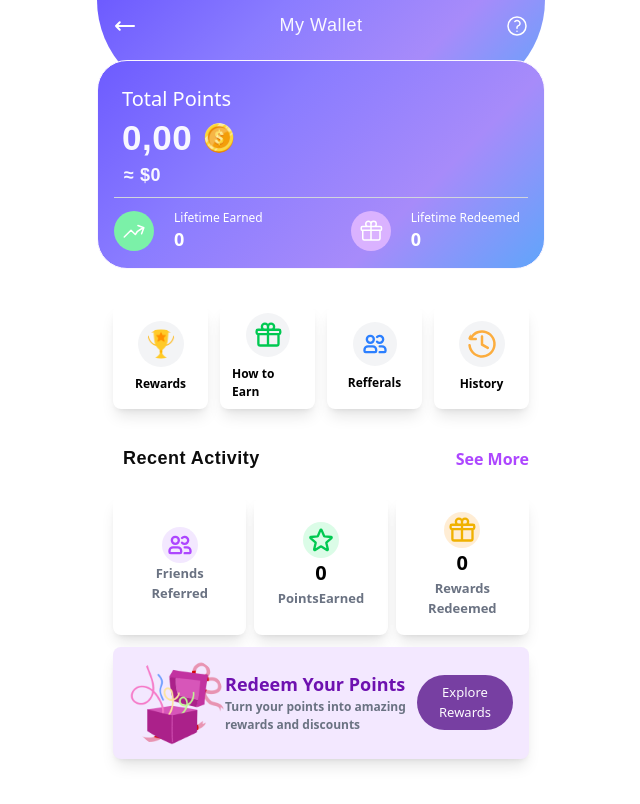
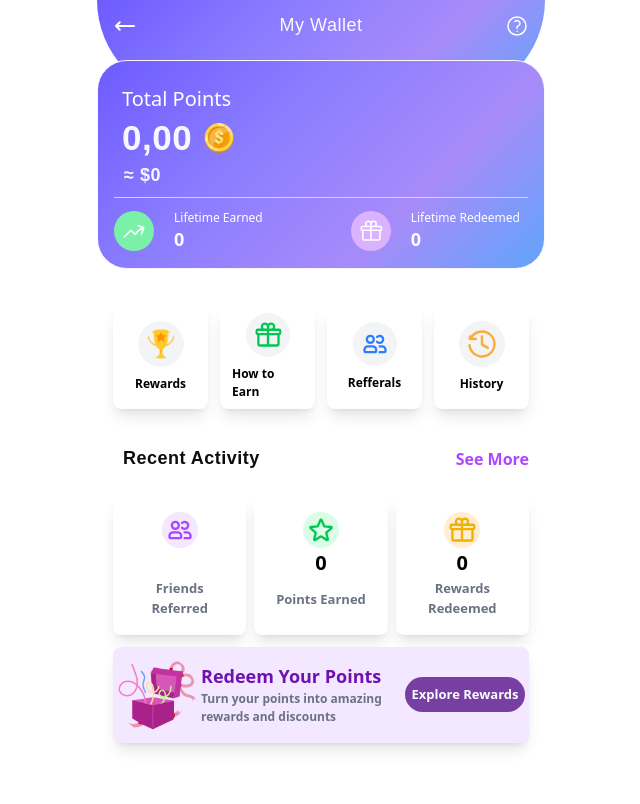
Before and after one commit to Habiba712/ECBI-frontend, a Next.js app: page /pages/wallet in a window 1280 px wide. Shown: the top 804 px of the page, without its empty margins (319-959 px from the left). Built offline with nearby package versions, Linux system fonts and the light colour scheme.

Commit message:
semifinished wallet page

```diff
--- a/app/pages/notif/page.js
+++ b/app/pages/notif/page.js
@@ -7,6 +7,7 @@ import Image from "next/image";
 import MailIcon from "../../../public/svg/mail";
 import DeleteIcon from "../../../public/svg/delete";
 import { setRef } from "@mui/material";
+import { formatDistanceToNow } from "date-fns";
 
 
 
@@ -131,7 +132,7 @@ see updates here.
             </div>
             {
                 notifs?.length > 0 && (
-                    <div className="flex flex-col gap-3 p-4 text-sm " >
+                    <div className="flex flex-col gap-3 py-4 px-2 text-sm " >
                         {notifs?.length > 0 && (
                             <div className="flex flex-col w-full">
                                 {notifs
@@ -167,29 +168,27 @@ see updates here.
                                         {/* Action / Timestamp Container Right-Aligned */}
                                         <div className="flex flex-col items-end flex-shrink-0 ms-auto">
                                             <span className="text-[11px]  text-gray-400 whitespace-nowrap">
-                                                {new Date(notif?.createdAt).toLocaleTimeString([], { hour: '2-digit', minute: '2-digit', day: '2-digit', month: '2-digit', year: 'numeric' })}
+                                                {formatDistanceToNow(new Date(notif?.createdAt), {addSuffix: true})}
+
                                             </span>
-                                            {/* Optional 'View' badge if needed to fully match screen 2
-                                            <span className="mt-1 text-[10px] font-semibold text-red-500 bg-red-50 px-2 py-0.5 rounded-full">
-                                                .
-                                            </span> */}
+
                                         </div>
                                         {/* appears slidin to the left */}
                                         {
                                             activeNotifId && ref.current == notif?._id && (
-                                                <div className="flex "
+                                                <div className="flex gap-1"
                                                     key={notif?._id}
                                                 >
-                                                    <div className="p-3">
+                                                    <div className="">
                                                         <button
                                                             onClick={() => markAsRead(notif?._id)}
-                                                            className="cursor-pointer hover:scale-[1.5] transtion ease-in-out duration-300"
+                                                            className="bg-gray-100 p-2 rounded-full cursor-pointer hover:scale-[1.5] transtion ease-in-out duration-300"
                                                         > <MailIcon className="w-5 h-5 text-blue-600" /></button>
                                                     </div>
-                                                    <div className="p-3">
+                                                    <div className="">
                                                         <button
                                                             onClick={() => handleDelete(notif?._id)}
-                                                            className="cursor-pointer hover:scale-[1.5] transtion ease-in-out duration-300"
+                                                            className="bg-gray-100 p-2 rounded-full cursor-pointer hover:scale-[1.5] transtion ease-in-out duration-300"
                                                         > <DeleteIcon
                                                                 className="w-5 h-5 text-red-600" />
                                                         </button>
--- a/app/pages/wallet/page.js
+++ b/app/pages/wallet/page.js
@@ -21,7 +21,7 @@ export default function WalletPage() {
     const [earnedPoints, setEarnedPoints] = useState(0);
     const [redeemedPoints, setRedeemedPoints] = useState(0);
     const [userId, setUserId] = useState(0);
-    const [token, setToken]= useState(0);
+    const [token, setToken] = useState(0);
     const [loggedInUser, setLoggedInUser] = useState(0);
     const [getReferralLinks, setGetReferralLinks] = useState();
     const [getTotalFriends, setGetTotalFriends] = useState();
@@ -70,10 +70,10 @@ export default function WalletPage() {
         }
     }
     const calculateBalance = (earnedPoints, redeemedPoints) => {
-        if(earnedPoints && redeemedPoints){
+        if (earnedPoints && redeemedPoints) {
             return earnedPoints - redeemedPoints;
         }
-        else if(!redeemedPoints){
+        else if (!redeemedPoints) {
             return earnedPoints;
         }
 
@@ -167,7 +167,7 @@ export default function WalletPage() {
                             </div>
                             <div>
                                 <p className="text-white px-2 text-xl">Lifetime Earned</p>
-                        <p className="text-white px-2 font-semibold " style={{'fontSize':'18px'}}>{earnedPoints}</p>
+                                <p className="text-white px-2 font-semibold " style={{ 'fontSize': '18px' }}>{earnedPoints}</p>
                             </div>
 
                         </div>
@@ -176,7 +176,7 @@ export default function WalletPage() {
                                 <GiftIcon className="w-6 h-6 text-white" />
                             </div>
                             <div><p className="text-white px-2 text-xl">Lifetime Redeemed</p>
-                        <p className="text-white px-2 font-semibold " style={{'fontSize':'18px'}}>{redeemedPoints ? redeemedPoints : 0}</p>
+                                <p className="text-white px-2 font-semibold " style={{ 'fontSize': '18px' }}>{redeemedPoints ? redeemedPoints : 0}</p>
                             </div>
                         </div>
                     </div>
@@ -254,7 +254,7 @@ export default function WalletPage() {
                     <div className="w-full">
                         {
                             getReferralLinks?.length > 0 && (
-                    getReferralLinks?.map((referral) =>(
+                                getReferralLinks?.map((referral) => (
 
                                     referral?.referredUsers?.length > 0 && (
                                         referral?.referredUsers?.map((reff) => (
@@ -285,46 +285,46 @@ export default function WalletPage() {
                     </div>
 
                     <div className="flex gap-2 w-full justify-between">
-            <div className="flex flex-col shadow-lg rounded-lg items-center justify-center bg-white  py-4 px-4 w-full">
+                        <div className="flex flex-col shadow-lg rounded-lg items-center justify-between flex-grow  bg-white  py-4 px-4 w-full">
                             <div className="bg-purple-100 rounded-full p-1 ">
                                 <ClientsIcon className="w-7 h-7 text-purple-500 stroke-2" />
                             </div>
-                <p style={{'fontSize':'20px'}} className="font-semibold">{getTotalFriends} </p>
-                <p style={{'fontSize':'13px','fontWeight':'600'}}  className="text-gray-500 text-lg text-center w-full">Friends Referred</p>
+                            <p style={{ 'fontSize': '20px' }} className="font-semibold">{getTotalFriends} </p>
+                            <p style={{ 'fontSize': '13px', 'fontWeight': '600' }} className="text-gray-500 text-lg text-center w-full min-h-[40px] flex items-center justify-center">Friends Referred</p>
 
                         </div>
-            <div className="flex flex-col shadow-lg rounded-lg items-center justify-center bg-white  py-4 px-4 w-full">
+                        <div className="flex flex-col shadow-lg rounded-lg items-center justify-between flex-grow  bg-white  py-4 px-4 w-full">
                             <div className="bg-green-100 rounded-full p-1 ">
                                 <StarIcon className="w-7 h-7 text-green-500 stroke-2" />
 
                             </div>
-                <p style={{'fontSize':'20px'}} className="font-semibold">{totalBalance}</p>
-                <p style={{'fontSize':'13px','fontWeight':'600'}}  className="text-gray-500 text-lg text-center w-full ">PointsEarned</p>
+                            <p style={{ 'fontSize': '20px' }} className="font-semibold">{totalBalance}</p>
+                            <p style={{ 'fontSize': '13px', 'fontWeight': '600' }} className="text-gray-500 text-lg text-center w-full min-h-[40px] flex items-center justify-center">Points Earned</p>
                         </div>
-            <div className="flex flex-col shadow-lg rounded-lg items-center justify-center bg-white  py-4 px-4 w-full">
+                        <div className="flex flex-col shadow-lg rounded-lg items-center justify-between flex-grow  bg-white  py-4 px-4 w-full">
                             <div className="bg-orange-100 rounded-full p-1 ">
                                 <GiftIcon className="w-7 h-7 text-yellow-500 stroke-2" />
 
                             </div>
-                <p style={{'fontSize':'20px'}} className="font-semibold">{redeemedPoints ? redeemedPoints : 0}</p>
-                <p style={{'fontSize':'13px','fontWeight':'600'}}  className="text-gray-500 text-lg text-center w-full">Rewards Redeemed</p>
+                            <p style={{ 'fontSize': '20px' }} className="font-semibold">{redeemedPoints ? redeemedPoints : 0}</p>
+                            <p style={{ 'fontSize': '13px', 'fontWeight': '600' }} className="text-gray-500 text-lg text-center w-full min-h-[40px] flex items-center justify-center">Rewards Redeemed</p>
                         </div>
                     </div>
 
-        <div className="w-full flex bg-purple-100 rounded-lg items-center justify-between px-4  py-2 shadow-lg">
-            <div className="w-25 ">
+                    <div className="w-full flex bg-purple-100 rounded-lg items-center justify-between  py-2 shadow-lg px-1">
+                        <div className="w-20">
                             <Image src={surprise_box} alt="pos cover image" width={100} height={100} className="rounded-full object-cover aspect-square" />
                         </div>
                         <div className="w-50">
-                <p style={{'fontSize':'18px'}} className="text-purple-800 font-semibold">
+                            <p style={{ 'fontSize': '18px' }} className="text-purple-800 font-semibold">
                                 Redeem Your Points
                             </p>
                             <p className="text-gray-500 font-semibold">
                                 Turn your points into amazing rewards and discounts
                             </p>
                         </div>
-            <div className="w-25">
-                <button className="bg-purple-900 opacity-80 text-white px-1 py-2 rounded-full text-[13px] flex nowrap w-full cursor-pointer">
+                        <div className="w-30">
+                            <button className="w-full bg-purple-900 opacity-80 text-white px-1 py-2 rounded-full text-[13px] flex justify-center nowrap w-full cursor-pointer font-semibold">
                                 Explore Rewards
                             </button>
                         </div>
```
Lines whose indentation alone changed are shown as unchanged.
